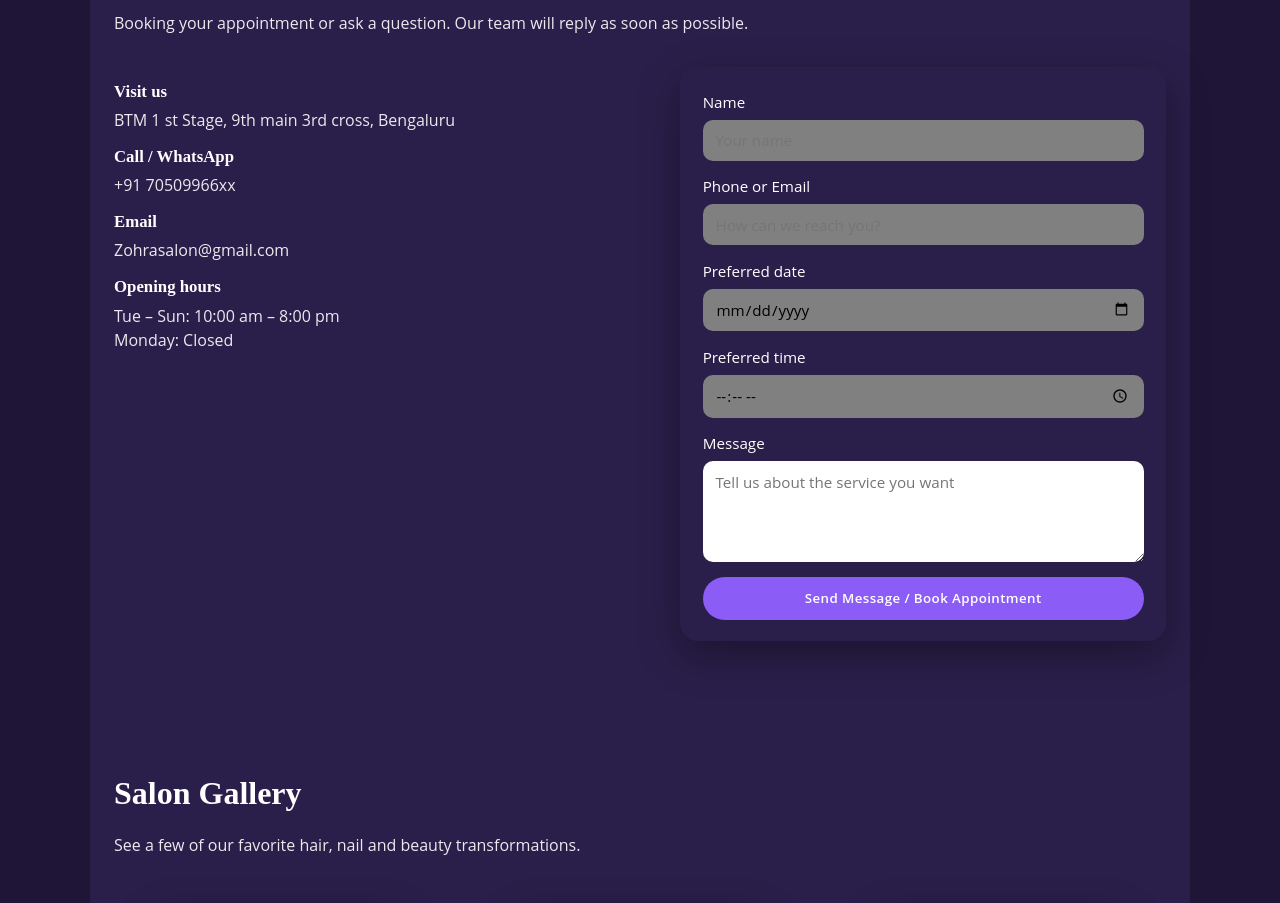
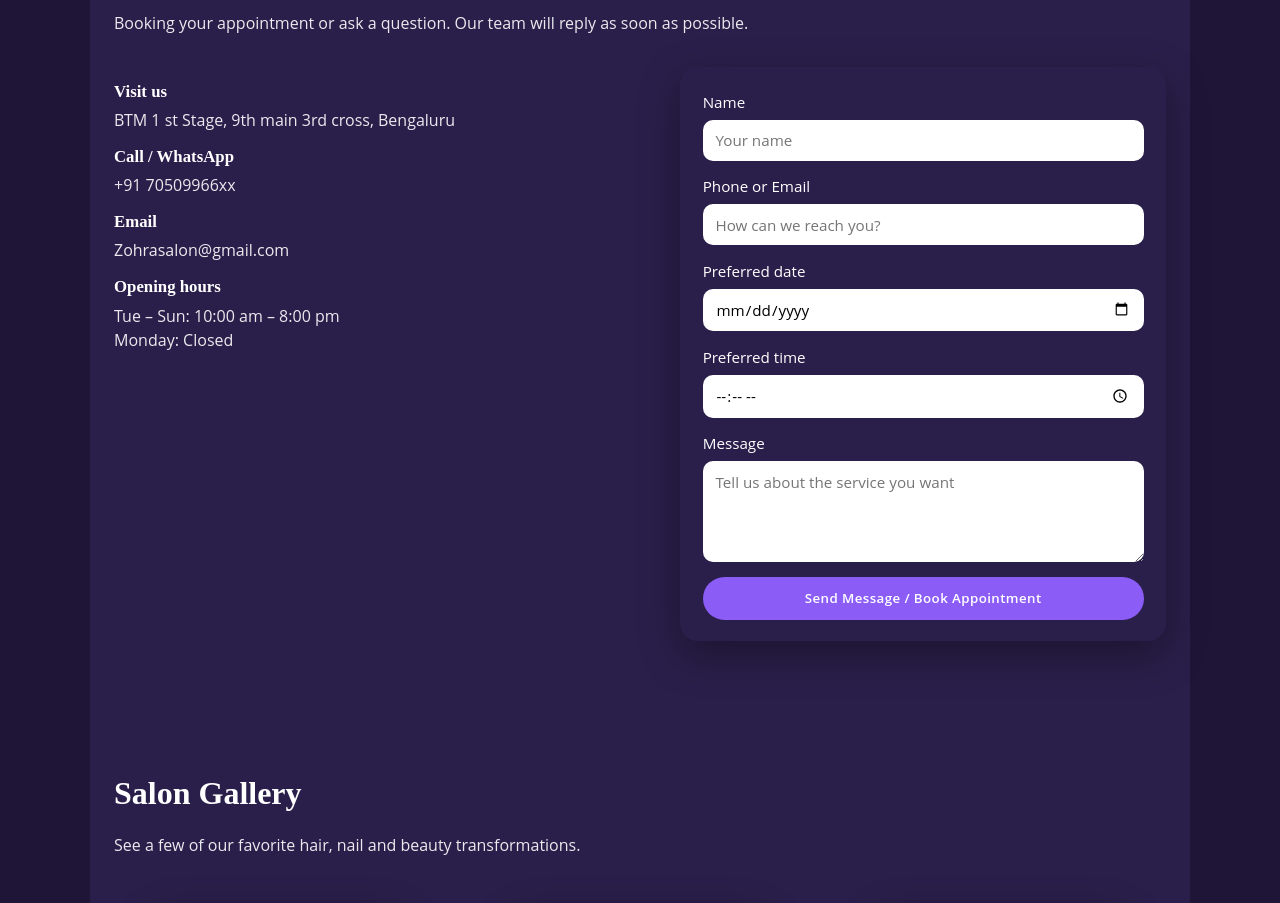
Before and after one commit to FatimaZohra1724/Zohrasalon, a React (Vite) app: page / in a window 1280 px wide. Shown: the part 2400-3303 px from the top of the page. Built offline with nearby package versions, Linux system fonts and the light colour scheme.

Commit message:
Change textarea background color to white

```diff
--- a/src/App.css
+++ b/src/App.css
@@ -294,11 +294,11 @@ section p {
   padding: 0.65rem 0.8rem;
   border-radius: 10px;
   border: 1px solid var(--color-border-soft);      /* text uses theme color */
-  background-color: grey;       /* fixed light background */
+  background-color: #fff;       /* fixed light background */
   font-family: inherit;
   font-size: 0.95rem;
 }
-:root[data-theme='dark'] .contact-form textarea {
+:root[data-theme='light'] .contact-form textarea {
   background-color: white;
   color:black;
 }
```
